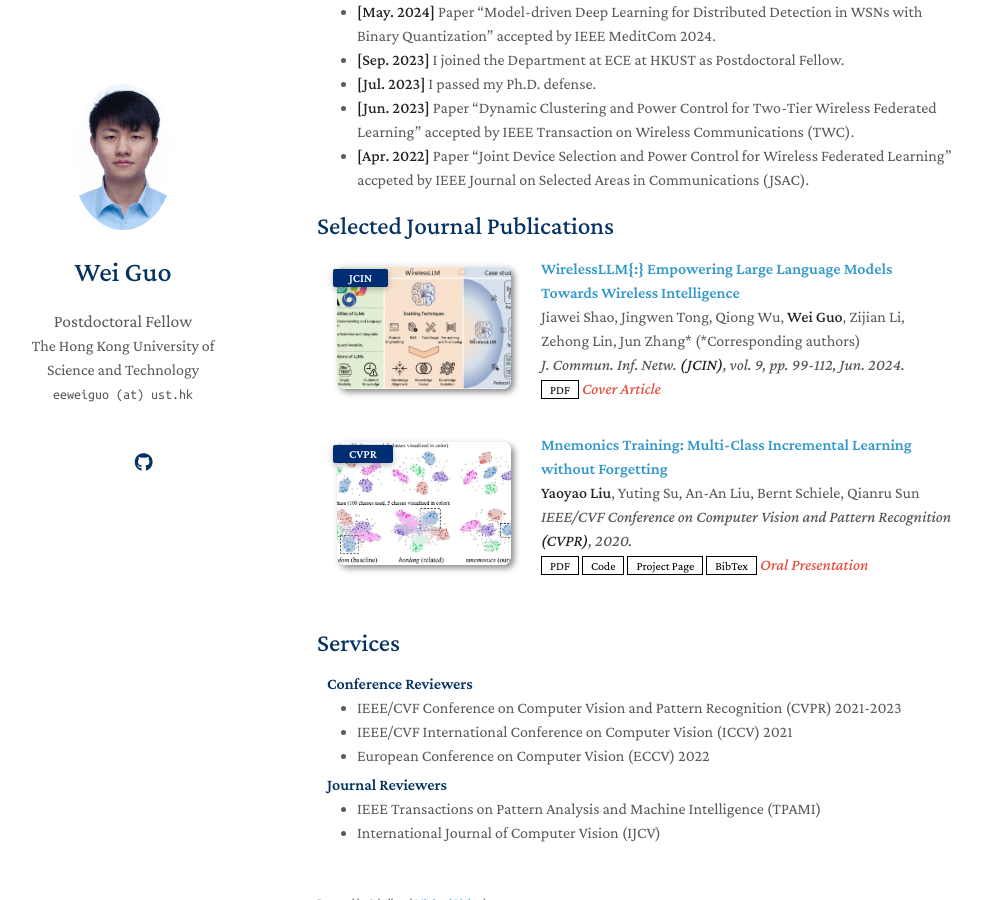
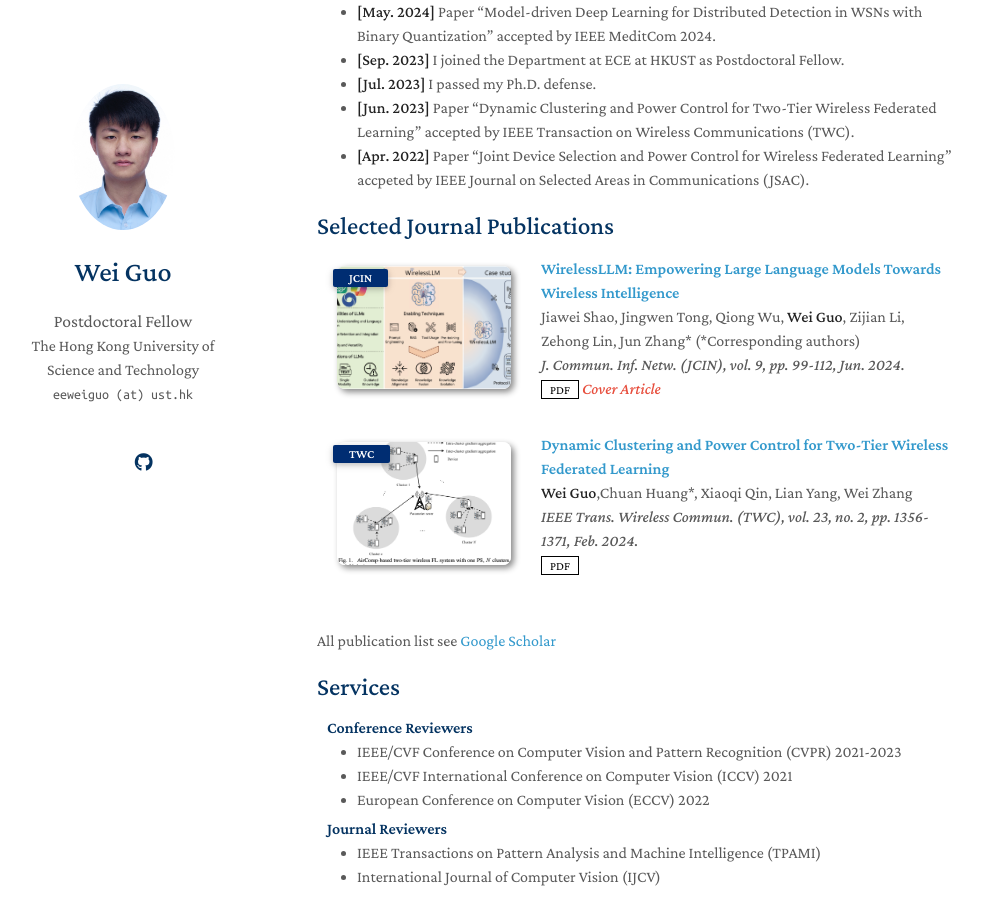
Before and after one commit to weiguo-test/weiguo-test.github.io, a Jekyll site: the page built from index.md, in a window 1280 px wide and 900 px high, scrolled down 483 px. Shown: the whole window, without its empty margins (153-1135 px from the left). Built offline with Jekyll 4.4.1, drawn with Linux system fonts in a browser that asks for light colours; a style sheet for code colours, icons or effects is not loaded; our own code applies the rules of GitHub Pages for plain Markdown files.

Commit message:
update publications

```diff
--- a/_data/publications.yml
+++ b/_data/publications.yml
@@ -1,20 +1,16 @@
 main:
 
-  - title: WirelessLLM{:} Empowering Large Language Models Towards Wireless Intelligence
+  - title: "WirelessLLM: Empowering Large Language Models Towards Wireless Intelligence"
     authors: Jiawei Shao, Jingwen Tong, Qiong Wu, <strong>Wei Guo</strong>, Zijian Li, Zehong Lin, Jun Zhang* (*Corresponding authors)
     conference_short: JCIN
-    conference: J. Commun. Inf. Netw. <strong>(JCIN)</strong>, vol. 9, pp. 99-112, Jun. 2024.
+    conference: J. Commun. Inf. Netw. (JCIN), vol. 9, pp. 99-112, Jun. 2024.
     pdf: https://ieeexplore.ieee.org/document/10582827
     image: ./assets/img/wirelessllm.png
     notes: Cover Article
 
-  - title: "Mnemonics Training: Multi-Class Incremental Learning without Forgetting"
-    authors: <strong>Yaoyao Liu</strong>, Yuting Su, An-An Liu, Bernt Schiele, Qianru Sun
-    conference_short: CVPR
-    conference: IEEE/CVF Conference on Computer Vision and Pattern Recognition <strong>(CVPR)</strong>, 2020.
-    pdf: https://arxiv.org/pdf/2002.10211.pdf
-    code: https://github.com/yaoyao-liu/class-incremental-learning/tree/main/mnemonics-training
-    page: https://class-il.mpi-inf.mpg.de/mnemonics/
-    bibtex: https://class-il.mpi-inf.mpg.de/mnemonics/
-    notes: Oral Presentation
-    image: ./assets/img/teaser_example.png
+  - title: "Dynamic Clustering and Power Control for Two-Tier Wireless Federated Learning"
+    authors: <strong>Wei Guo</strong>,Chuan Huang*, Xiaoqi Qin, Lian Yang, Wei Zhang
+    conference_short: TWC
+    conference: IEEE Trans. Wireless Commun. (TWC), vol. 23, no. 2, pp. 1356-1371, Feb. 2024.
+    pdf: https://ieeexplore.ieee.org/abstract/document/10168186
+    image: ./assets/img/HFL_TWC.png
--- a/index.md
+++ b/index.md
@@ -19,5 +19,6 @@
 - **[Apr. 2022]** Paper "Joint Device Selection and Power Control for Wireless Federated Learning" accpeted by IEEE Journal on Selected Areas in Communications (JSAC).
 
 {% include_relative _includes/publications.md %}
+All publication list see [Google Scholar](https://scholar.google.com/citations?user=4dFwT-4AAAAJ)
 
 {% include_relative _includes/services.md %}
```
Also changed, not shown: assets/img/HFL_TWC.png (added).
